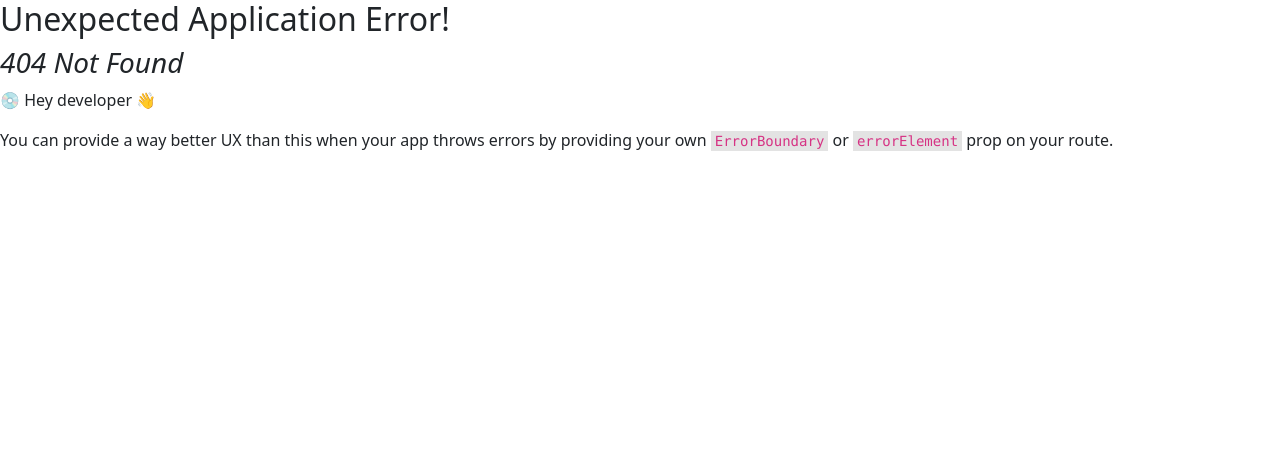
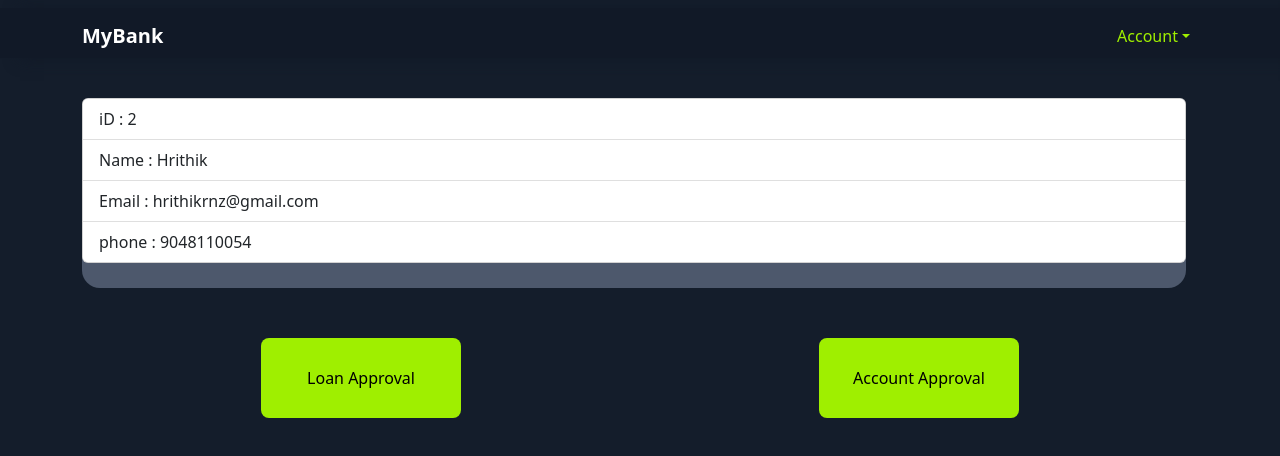
Before and after one commit to nkhlg/MyBank, a React (Create React App) app in the folder Client/my-bank/: page /admin in a window 1280 px wide. Before the commit this address had no page. Shown: the top 456 px of the page. Built offline with nearby package versions, Linux system fonts and the light colour scheme.

Commit message:
Admin dashboard UI

```diff
--- /dev/null
+++ b/Client/my-bank/src/Components/Admin/Admin.css
@@ -0,0 +1,30 @@
+body {
+    background-color: #141D2B;
+    color : white
+}
+.right-div {
+    background-color: rgba(164, 177, 205,0.4);
+    width: 69rem;
+    border-radius: 18px;
+    margin-top: 40px;
+    height: 190px;
+}
+ul{
+    list-style: none;
+}
+.adminBtnDiv
+{
+    display: flex;
+    justify-content: space-around;
+    margin-top: 50px;
+}
+.adminBtn
+{
+    background-color: #9FEF00;
+    color: black;
+    border-radius: 8px;
+    border-width: 0;
+    height:80px;
+    width:200px;
+
+}
--- /dev/null
+++ b/Client/my-bank/src/Components/Admin/Admin.js
@@ -0,0 +1,32 @@
+import { Link } from "react-router-dom"
+import './Admin.css'
+
+function Admin() {
+    return (
+        <>
+            <div className="container">
+                <div className="profile">
+                    <div className="right-div">
+                        <div className="card">
+                            <ul className="list-group list-group-flush">
+                                <li className="list-group-item">iD : 2</li>
+                                <li className="list-group-item">Name : Hrithik</li>
+                                <li className="list-group-item">Email : hrithikrnz@gmail.com</li>
+                                <li className="list-group-item">phone : 9048110054</li>
+                            </ul>
+                        </div>
+                    </div>
+                </div>
+                <div className="adminBtnDiv">
+                    <div>
+                        <button type="submit" className="adminBtn">Loan Approval</button>
+                    </div>
+                    <div>
+                    <button type="submit" className="adminBtn">Account Approval</button>
+                    </div>
+                </div>
+            </div>
+        </>
+    )
+}
+export default Admin
--- /dev/null
+++ b/Client/my-bank/src/Components/Admin/Adminhome.js
@@ -0,0 +1,15 @@
+import {Link} from "react-router-dom";
+import {Outlet} from "react-router-dom";
+import Adminnavbar from "./Adminnavbar";
+
+function Adminhome()
+{
+    return(
+        <>
+        <Adminnavbar></Adminnavbar>
+        <Outlet></Outlet>
+        </>
+    );
+}
+
+export default Adminhome;
--- /dev/null
+++ b/Client/my-bank/src/Components/Admin/Adminnavbar.css
@@ -0,0 +1,19 @@
+.body
+{
+    background-color: #111927;
+    margin-top: 8px;
+    height: 3rem;
+    box-shadow: 20px 1px 15px 0px #111927;
+    background-size:cover;
+    height: 50px;
+    position: relative;
+}
+.navbar-brand
+{
+    font-weight: bolder;
+    color: white;
+}
+#account
+{
+color: #9FEF00;
+}
--- /dev/null
+++ b/Client/my-bank/src/Components/Admin/Adminnavbar.js
@@ -0,0 +1,33 @@
+import { Link } from "react-router-dom";
+import './Adminnavbar.css'
+function Adminnavbar() {
+    return (
+        <>
+            <div className="body">
+                <nav className="navbar navbar-expand-sm">
+                    <div className="container">
+                        <div>
+                            <a className="navbar-brand" href="/">MyBank</a>
+                        </div>
+
+                        <div >
+                            <ul class="nav navbar-nav ms-auto" id="account">
+                                <li class="nav-item dropdown">
+                                    <a href="/admin" class="nav-link dropdown-toggle" data-bs-toggle="dropdown" id="account">Account</a>
+                                    <div class="dropdown-menu dropdown-menu-end">
+                                        <a href="/" class="dropdown-item">Profile</a>
+
+                                        <div class="dropdown-divider"></div>
+                                        <a href="/" class="dropdown-item">Logout</a>
+                                    </div>
+                                </li>
+                            </ul>
+                        </div>
+                    </div>
+                </nav>
+            </div>
+        </>
+    );
+}
+
+export default Adminnavbar;
```
Also changed, not shown: Client/my-bank/src/index.js (+8 -0 lines).
